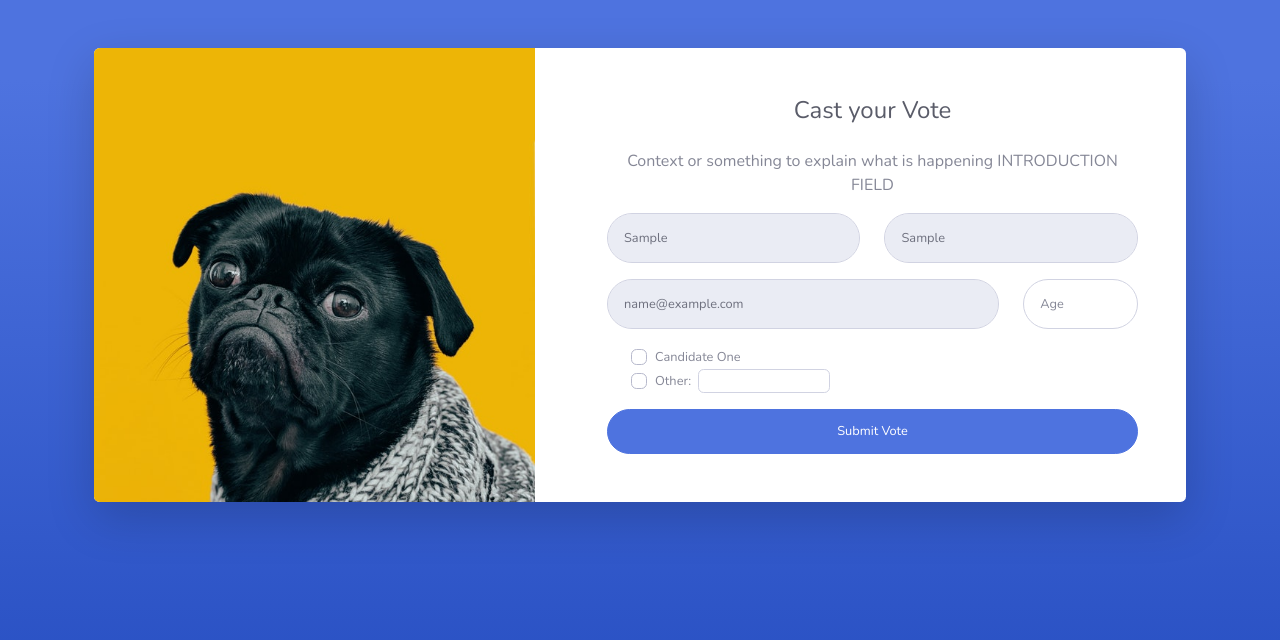
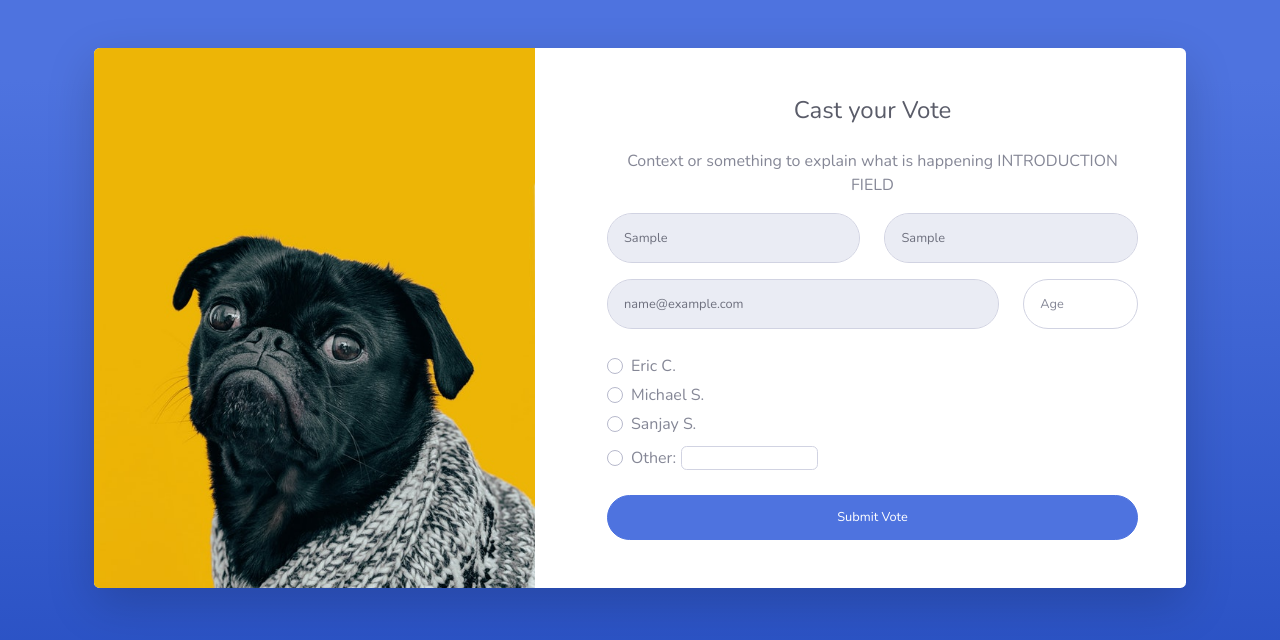
Before and after one commit to scsewbh/Blockchain-Voting-System, a Flask app: page / in a window 1280 px wide. Shown: the top 640 px of the page. Run offline with Flask 2, Linux system fonts and the light colour scheme; the visitor is signed in with stand-in values (Sample User, id 1); data that the repository does not hold is empty; some libraries are stand-ins or nearby versions.

Commit message:
Votes Sent to MEME

```diff
--- a/Block.py
+++ b/Block.py
@@ -1,12 +1,13 @@
 import hashlib
 from Data import *
+from time import time
 
 
 class Block:
     def __init__(self, id, fname, lname, age, email, vote, previous_hash):
 
         self.data = Data(id, fname, lname, age, email, vote)
-
+        self.timestamp = time()
         self.previous_hash = previous_hash
         h = str(self.data.id) + self.data.fname + self.data.lname + str(self.data.age) + self.data.email + self.data.vote + self.previous_hash
 
--- a/Data.py
+++ b/Data.py
@@ -1,10 +1,7 @@
-from time import time
 
 
 class Data:
     def __init__(self, id, fname, lname, age, email, vote):
-
-        self.timestamp = time()
 
         self.id = id
         self.fname = fname
--- /dev/null
+++ b/website/static/js/main.js
@@ -0,0 +1,6 @@
+
+$(document).ready(function() {
+    $('input[type=radio]').change(function() {
+        $('input[type=radio]:checked').not(this).prop('checked', false);
+    });
+});
--- a/website/templates/register.html
+++ b/website/templates/register.html
@@ -32,19 +32,19 @@
                                 </div>
                                 <div class="form-group row">
                                     <div class="col-sm-6 mb-3 mb-sm-0" style="max-width: 75%;min-width: 75%;"><input class="form-control form-control-user" type="email" id="exampleInputEmail-1" aria-describedby="emailHelp" placeholder="Email Address" name="email" value={{email}} readonly=""></div>
-                                    <div class="col-auto col-sm-6" style="max-width: 25%;"><input class="form-control form-control-user" type="text" id="exampleFirstName-2" placeholder="Age" name="age" inputmode="numeric" required="" maxlength="3"></div>
+                                    <div class="col-auto col-sm-6" style="max-width: 25%;"><input class="form-control form-control-user" type="text" id="exampleAge" placeholder="Age" name="age" inputmode="numeric" required="" maxlength="3"></div>
                                 </div>
-                                <div class="form-group">
-                                    <div class="custom-control custom-checkbox small">
-                                        <div class="custom-control custom-checkbox"><input class="custom-control-input custom-control-input" type="checkbox" id="formCheck-1"><label class="custom-control-label custom-control-label" for="formCheck-1">Candidate One</label></div>
-                                        <div class="form-row">
-                                            <div class="col" style="max-width: 13%;">
-                                                <div class="custom-control custom-checkbox" style="width: 129px;"><input class="custom-control-input custom-control-input" type="checkbox" id="formCheck-2"><label class="custom-control-label custom-control-label" for="formCheck-1" style="width: 40px;">Other:</label></div>
-                                            </div>
-                                            <div class="col"><input class="form-control" type="text" style="height: 24px;font-size: 12.8px;text-align: left;max-width: 30%;" name="other"></div>
-                                        </div>
+                                <fieldset style="margin-top: 25px;">
+                                    <div class="custom-control custom-radio"><input type="radio" id="eric" class="custom-control-input" name="eric"/><label class="custom-control-label" for="eric">Eric C.</label></div>
+                                    <div style="margin-top: 5px;" class="custom-control custom-radio"><input type="radio" id="mike" class="custom-control-input" name="mike"/><label class="custom-control-label" for="mike">Michael S.</label></div>
+                                    <div style="margin-top: 5px;" class="custom-control custom-radio"><input type="radio" id="sanjay" class="custom-control-input" name="sanjay"/><label class="custom-control-label" for="sanjay">Sanjay S.</label></div>
+                                    <div style="margin-top: 10px;" class="form-row">
+                                        <div style="margin-left: 5px;" class="custom-control custom-radio"><input type="radio" id="other" class="custom-control-input" name="other"/><label class="custom-control-label" for="other">Other:</label></div>
+                                        <div class="col"><input class="form-control" type="text" style="height: 24px;font-size: 12.8px;text-align: left;max-width: 30%;" name="other_text"></div>
                                     </div>
-                                </div><button class="btn btn-primary btn-block text-white btn-user" type="submit">Submit Vote</button></form>
+                                </fieldset>
+                                <button style="margin-top: 25px;" class="btn btn-primary btn-block text-white btn-user" type="submit">Submit Vote</button>
+                            </form>
                         </div>
                     </div>
                 </div>
@@ -55,6 +55,7 @@
     <script src="../static/bootstrap/js/bootstrap.min.js"></script>
     <script src="../static/js/chart.min.js"></script>
     <script src="../static/js/bs-init.js"></script>
+    <script src="../static/js/main.js"></script>
     <script src="https://cdnjs.cloudflare.com/ajax/libs/jquery-easing/1.4.1/jquery.easing.js"></script>
     <script src="../static/js/theme.js"></script>
 </body>
--- a/website/views.py
+++ b/website/views.py
@@ -9,6 +9,7 @@ import os
 views = Blueprint('views', __name__)
 os.environ["GOOGLE_APPLICATION_CREDENTIALS"] = 'website\static\secret\BCVS_service_account.json'
 client = datastore.Client()
+client_mempool = datastore.Client()
 
 @views.route('/', methods = ['GET', 'POST'])
 def vote():
@@ -19,8 +20,20 @@ def vote():
             'GID': session['userid']
         })
         client.put(entity)
+        choice = findChecked(request.form)
+        print(request.form)
+        if choice == 'Other':
+            choice = request.form.get('other_text')
+        data = {"vote": [choice], "user": [session['userid'], session['fname'], session['lname'], session['email'], request.form["age"]]}
+        key = client_mempool.key('mempool')
+        entity = datastore.Entity(key=key)
+        entity.update({
+            'Data': data,
+            'Fee': 0,
+            'workedOn': False
+        })
+        client.put(entity)
         print(session['userid'])
-        #ANOTHER PUSH TO MEME POOL WITH DATA
         return redirect(url_for('views.results'))
     else:
         print(session)
@@ -45,3 +58,13 @@ def results():
         return render_template('voted.html', userid=session['userid'])
     else:
         return redirect(url_for('auth.login')) #ERROR or SIGN IN FIRST
+
+def findChecked(data):
+    if data.get('eric'):
+        return 'Eric C.'
+    elif data.get('mike'):
+        return 'Mike S.'
+    elif data.get('sanjay'):
+        return 'Sanjay S.'
+    else:
+        return 'Other'
```
Also changed, not shown: website/templates/voted.html (+5 -1 lines).
